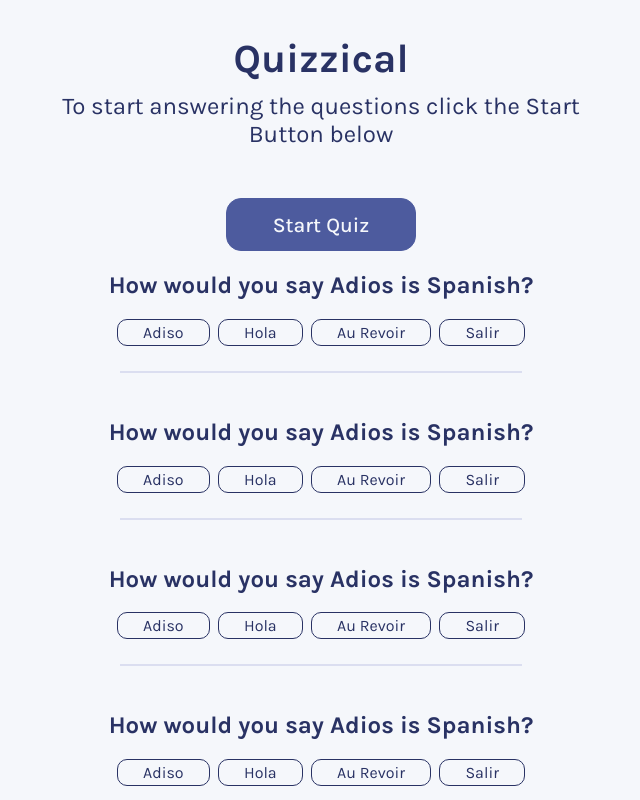
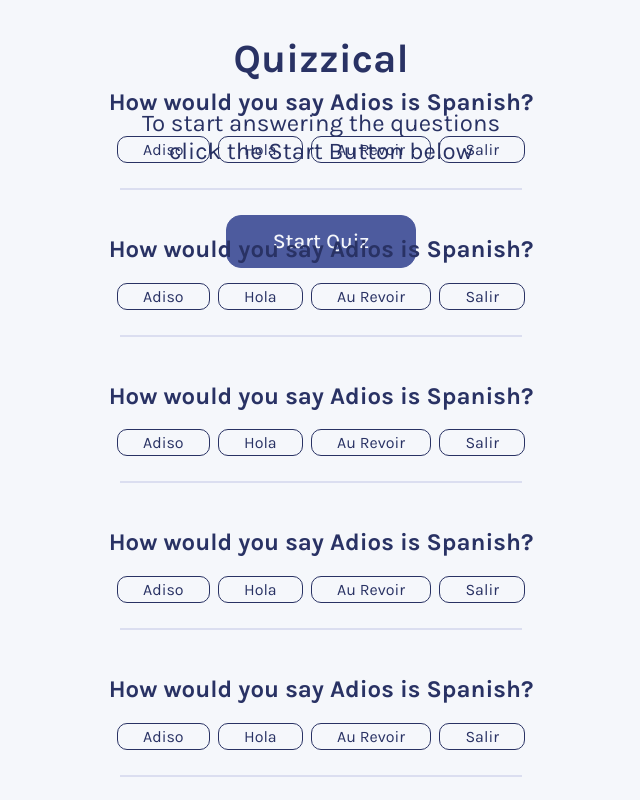
Before and after one commit to crazynets1/quizzical_app, a React (Create React App) app: page / in a window 1280 px wide. Shown: the top 800 px of the page, without its empty margins (319-959 px from the left). Built offline with nearby package versions, Linux system fonts and the light colour scheme.

Commit message:
Add functionality to buttons
I added functionality to start game and check answers buttons to render different components once they are clicked.

```diff
--- a/src/App.js
+++ b/src/App.js
@@ -1,14 +1,24 @@
 import './App.css';
 
 function App() {
+
+  function renderQuizSection() {
+    document.getElementById('quiz').classList.remove('block')
+  }
+
+  function renderAnswerSection () {
+    document.getElementById('answer').classList.remove('block')
+    console.log('hello')
+  }
+
   return (
     <main className='main-section'>
       <header>
         <h1 className='title'>Quizzical</h1>
+        <p className='game-description'>To start answering the questions click the Start Button below</p>
+        <button onClick={() => renderQuizSection()} className='start-btn'>Start Quiz</button>
       </header>
-      <p className='game-description'>To start answering the questions click the Start Button below</p>
-      <button className='start-btn'>Start Quiz</button>
-      <section>
+      <section id='quiz' className='block'>
         <div>
           <h2>How would you say Adios is Spanish?</h2>
           <div className='answers-div'>
@@ -79,9 +89,9 @@ function App() {
           </div>
         </div>
         <hr/>
-        <button className='check-btn'>Check Answers</button>
+        <button onClick={() => renderAnswerSection()} className='check-btn'>Check Answers</button>
       </section>
-      <section className='answer-section'>
+      <section id='answer' className='answer-section block'>
         <div>
           <h2>How would you say Adios is Spanish?</h2>
           <div>
```
